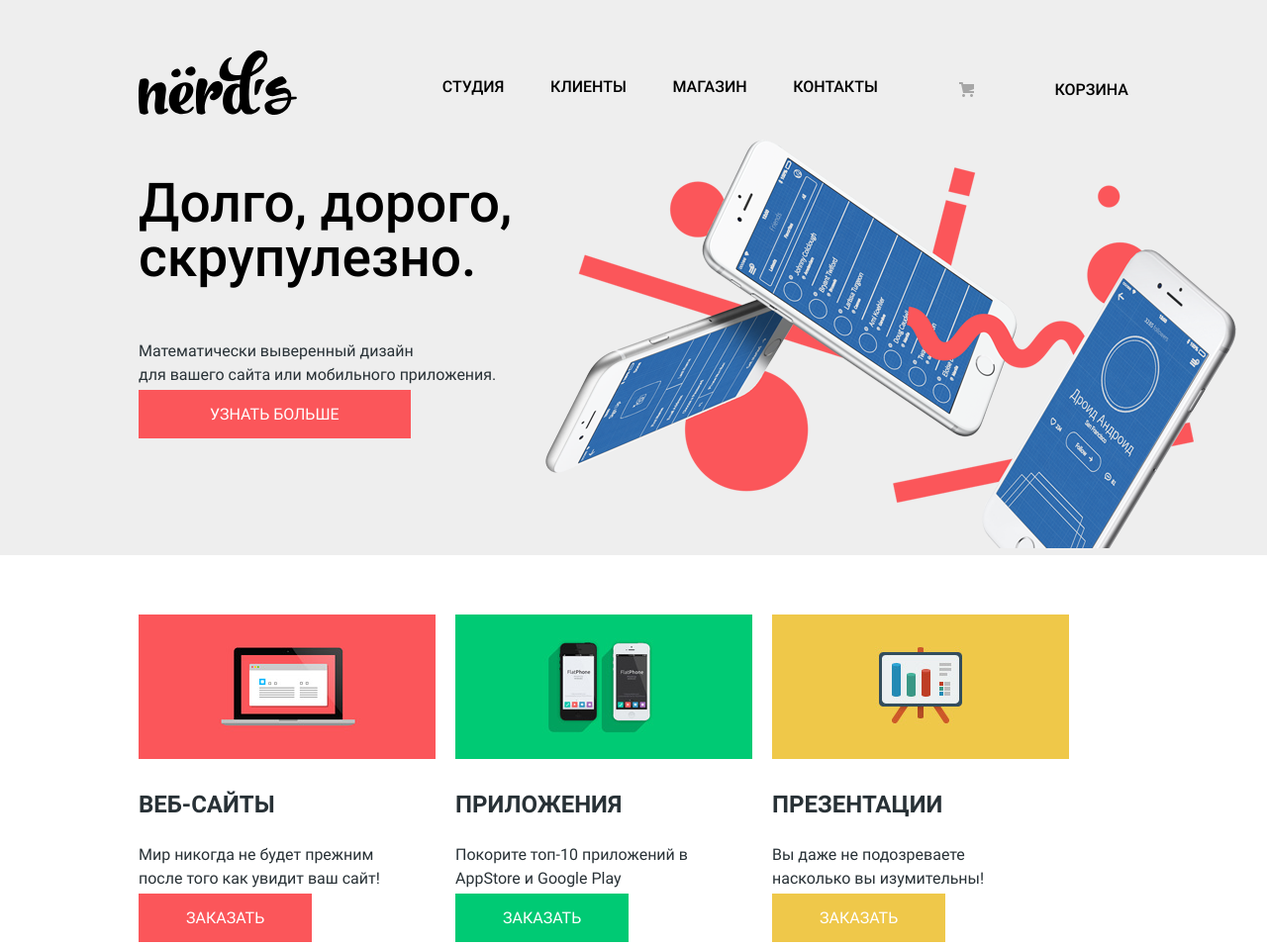
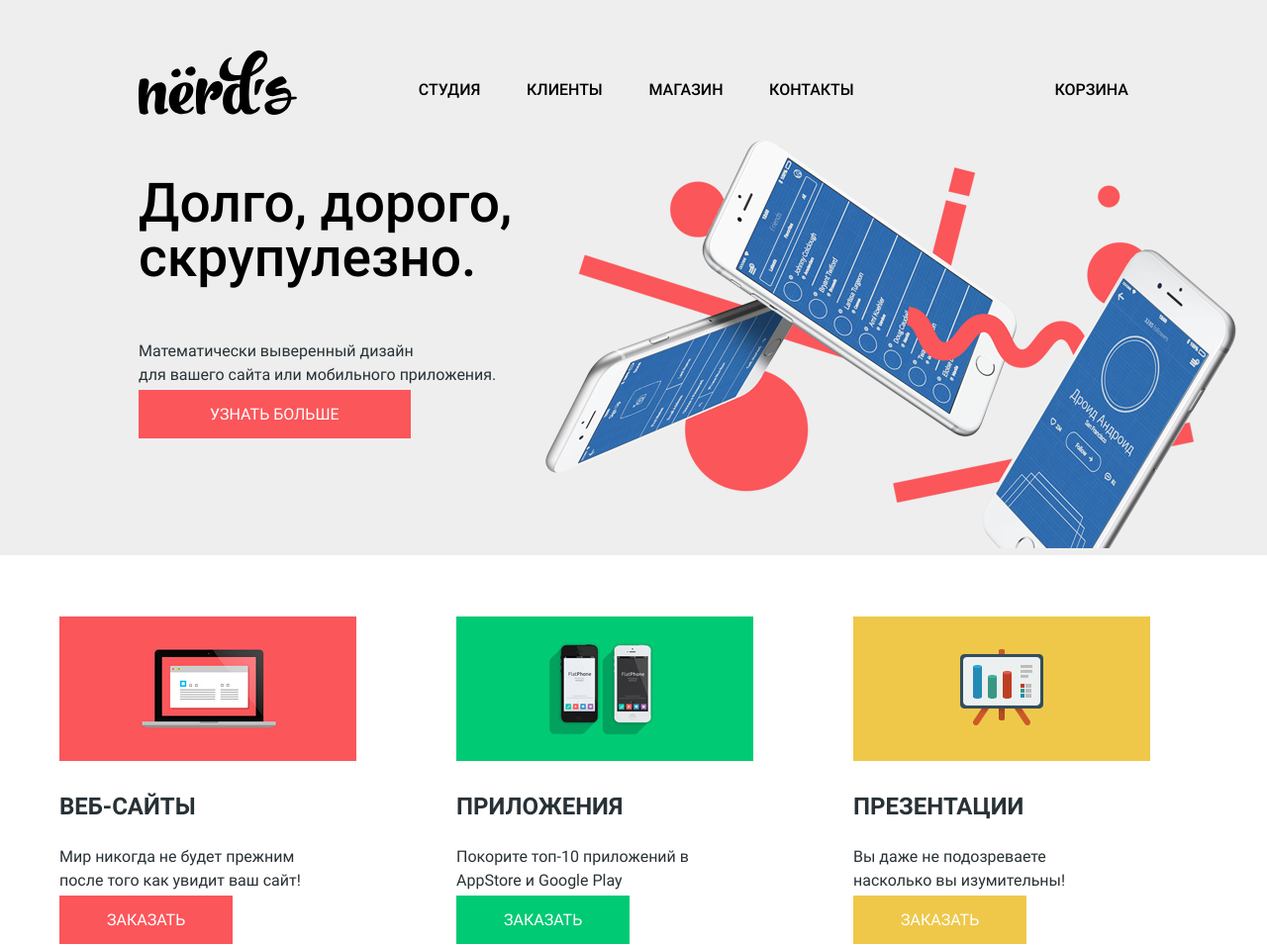
Before and after one commit to lenkoom/1481097-nerds-28, a plain HTML site: page index.html in a window 1280 px wide. Shown: the top 957 px of the page at 99% size. Drawn offline with Linux system fonts and the light colour scheme.

Commit message:
10. Начинаем строить сетку
6. Сетки
Исправление ошибок

```diff
--- a/css/style.css
+++ b/css/style.css
@@ -48,7 +48,7 @@ body {
   font-size: 16px;
   color:#283136;
   line-height: 24px;
- /* width: 1440px;*/
+ /*width: 1440px;*/
  }
 
  a {
@@ -84,17 +84,14 @@ img {
   margin-bottom: 0px;
 }
 
-.main {
+/* Навигация*/
 
-}
-/* Навигация*/
 .navigation {
   display: flex;
   justify-content: space-between;
   align-items:flex-end;
   padding-left: 140px;
   padding-right: 140px;
-
 }
 
 .nerds-logo {
@@ -114,11 +111,10 @@ img {
   display: flex;
   justify-content: space-between;
   width: 440px;
-  margin-left: 65px;
+  margin-left: 0px;
   margin-bottom: 0px;
   margin-top: 0px;
-  margin-right: 0px;
-  line-height: 30px;
+  margin-right: 80px;
   padding-left: 0px;
   padding-top: 0px;
   padding-right: 0px;
@@ -156,11 +152,8 @@ img {
   color: rgba(0, 0, 0, 30%);
 }
 
-.basket-img {
-padding-bottom: 25px;
-}
+/*Слайды, карусель*/
 
-/*Слайды, карусель*/
 .slide {
  background: #EEEEEE;
  display: flex;
@@ -208,13 +201,19 @@ padding-bottom: 25px;
   color: rgba(250, 250, 250, 30%);
 }
 
+/*Услуги*/
+.container {
+  margin: 0 auto;
+  max-width: 1160px;
+}
+
 .services {
   list-style-type: none;
   display: flex;
   justify-content: space-between;
-  margin-top: 60px;
-  padding-left: 140px;
-  padding-right: 200px;
+  margin-top: 62px;
+  padding-left: 0px;
+  padding-right: 58px;
 }
 
 .services-topic {
@@ -306,7 +305,7 @@ padding-bottom: 25px;
 .about {
   display: flex;
   justify-content: space-between;
-  padding-top: 140px;
+  padding-top: 120px;
   padding-left: 140px;
   padding-right: 140px;
 }
--- a/index.html
+++ b/index.html
@@ -21,10 +21,7 @@
       				<li><a class="navigation--link" href="catalog.html">Магазин</a></li>
       				<li><a class="navigation--link" href="#">Контакты</a></li>
     			</ul>
-
-    			<img src="img/cart-icon.svg" width="15" height="15" alt="Корзина" class="basket-img">
     			<a class="basket" href="#" >Корзина</a>
-
   			</nav>
 		</header>
 		<main class="main">
@@ -65,7 +62,7 @@
 				</div>-->
 			</div>
 <!--Описание услуг-->
-			<section>
+			<div class="container">
 	 			<ul class="services">
       				<li>
 
@@ -92,11 +89,11 @@
 
       				</li>
    	 			</ul>
-  			</section>
+  			</div>
 <!--Блок о студии-->
 				<div class="about">
 					<section class="about-description">
-						<p class="about-topic">Мы-маленькая, но гордая <br> дизайн-студия из Краснодара.</p>
+						<p class="about-topic">Мы — маленькая, но гордая <br> дизайн-студия из Краснодара.</p>
 						<p>Исповедуем принципы минимализма и чистоты. Ставим математический расчет <br>
 							превыше креатива.
 							Работаем не покладая рук, как роботы.</p>
```
Also changed, not shown: catalog.html (+0 -1 lines).
